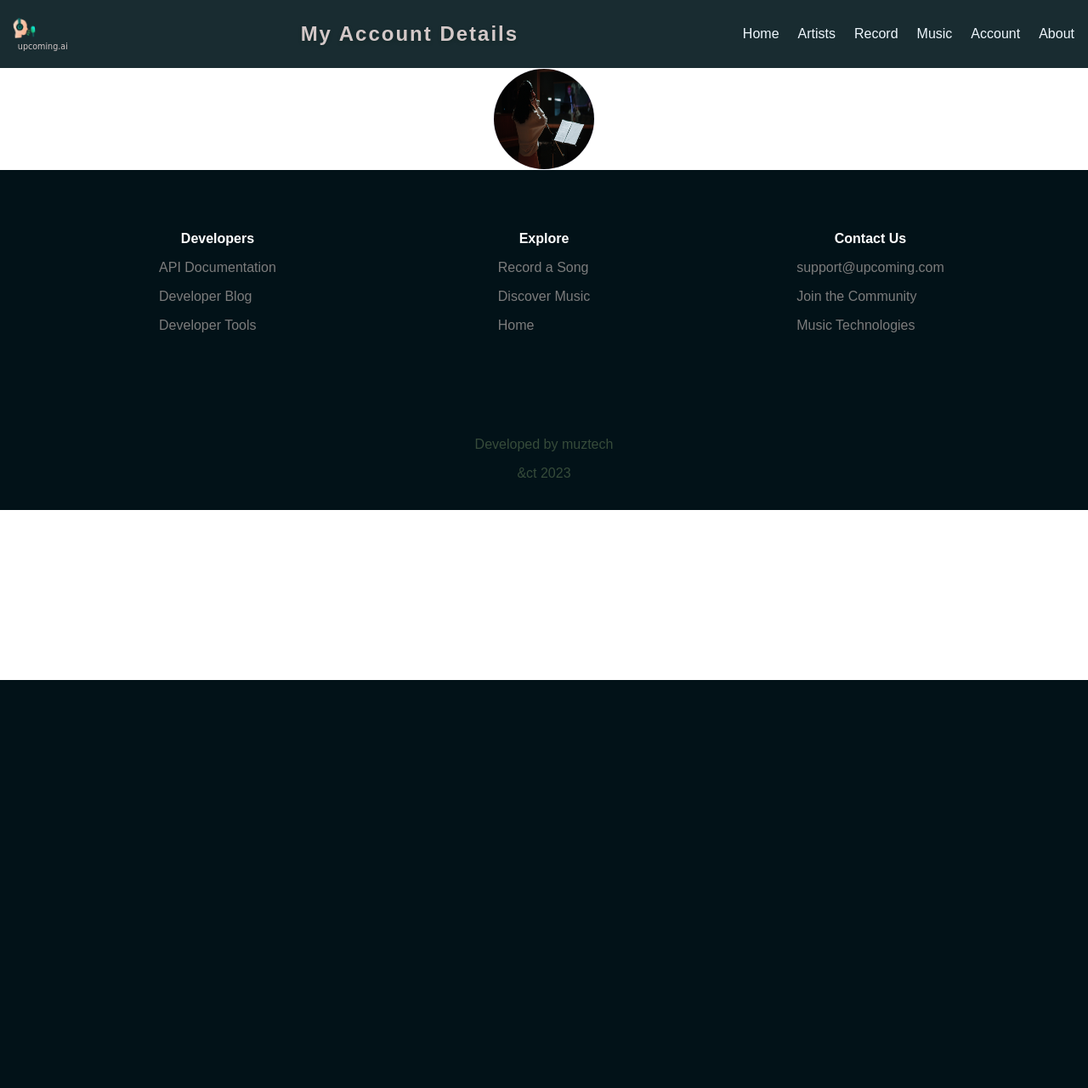
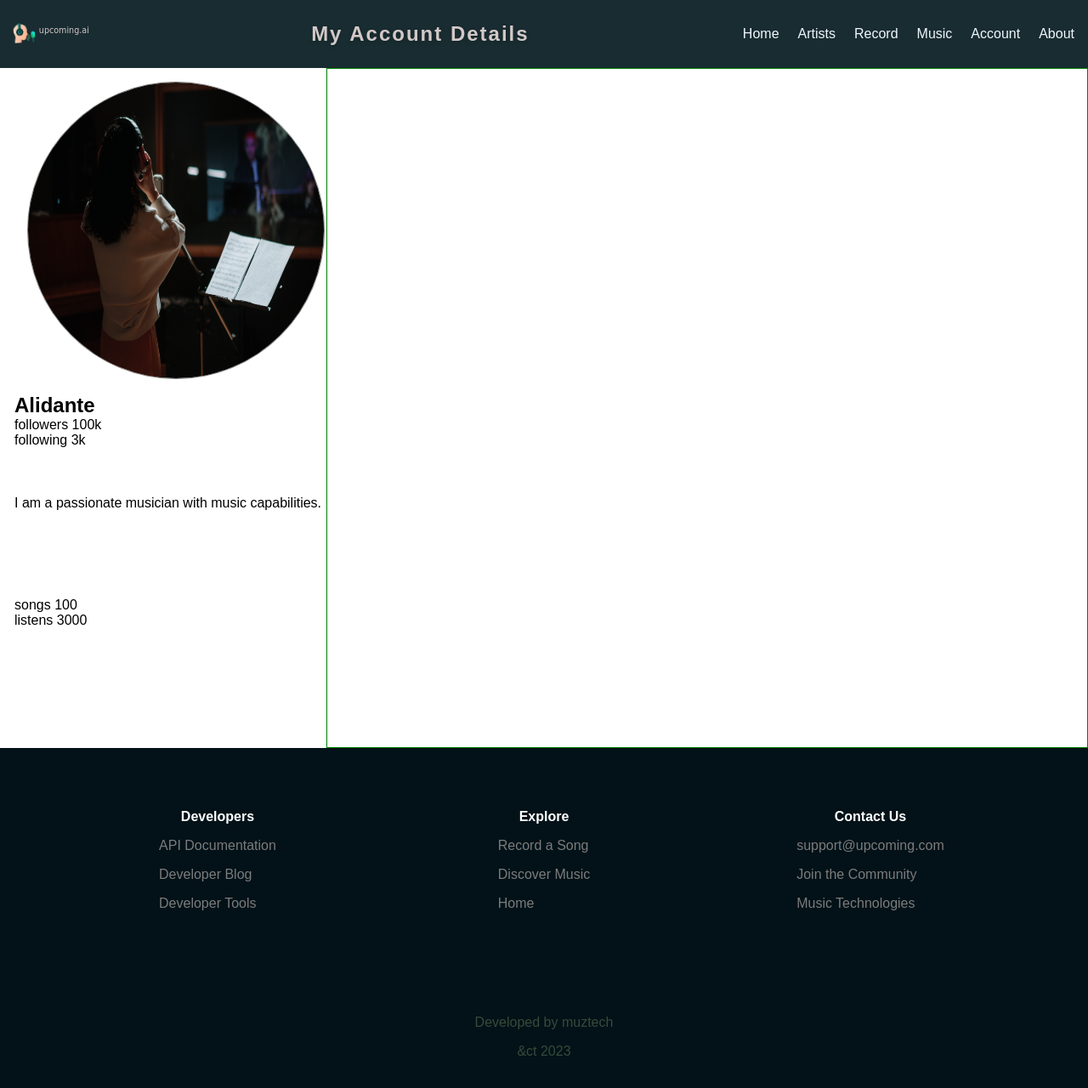
Before and after one commit to Alidantech/upcoming, a Django app: page /account/ in a window 1280 px wide. Shown: the whole page at 85% size. Before the commit the page ends 800 px from the top, so only its background shows below. Run offline with Django 4.2, Linux system fonts and the light colour scheme.

Commit message:
adding an account page

```diff
--- a/src/users/static/css/account.css
+++ b/src/users/static/css/account.css
@@ -1,7 +1,28 @@
-img {
+.myaccount-img {
     display: block;
+    width: 350px;
+    height: 350px;
+    border-radius: 50%;
+    margin: 1em;
+    margin-left: 2em;
+    border: 1px solid grey;
 }
 
 .account-page {
     display: grid;
+    grid-template-columns: 30% 70%;
 }
+
+.account-details-container{
+}
+
+.account-details-container > div {
+    height: 15%;
+    width: 100%;
+    border: 1px solid white;
+    text-indent: 1em;
+}
+.settings-container {
+    height: 100vh;
+    border: 1px solid green;
+}
--- a/src/users/templates/account.html
+++ b/src/users/templates/account.html
@@ -4,7 +4,21 @@
 {% block heading %} My Account Details  {% endblock %}
 {% block content %}
 <div class="account-page">
-    <img class="artist-image" src="{% static 'img/person-in-studio.jpg' %}" alt="Musician recording a song" class="img-fluid">
+    <div class="account-details-container">
+        <img class="myaccount-img" src="{% static 'img/person-in-studio.jpg' %}" alt="Musician recording a song" class="img-fluid">
+        <div class="">
+            <h2>Alidante</h2>
+            <div class="">followers 100k</div> <div class="">following 3k</div>
+        </div>
+        <div class="">
+            <p>I am a passionate musician with music capabilities.</p>
+        </div>
+        <div class="">
+            <div class="">songs 100</div> <div class="">listens 3000</div>
+        </div>
+    </div>
+    <div class="settings-container">
+    </div>
 </div>
 {% endblock %}
 {% block static %}
```
